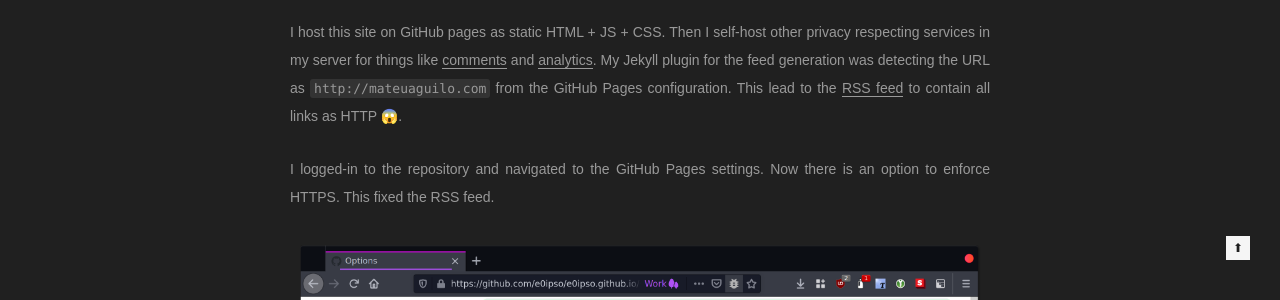
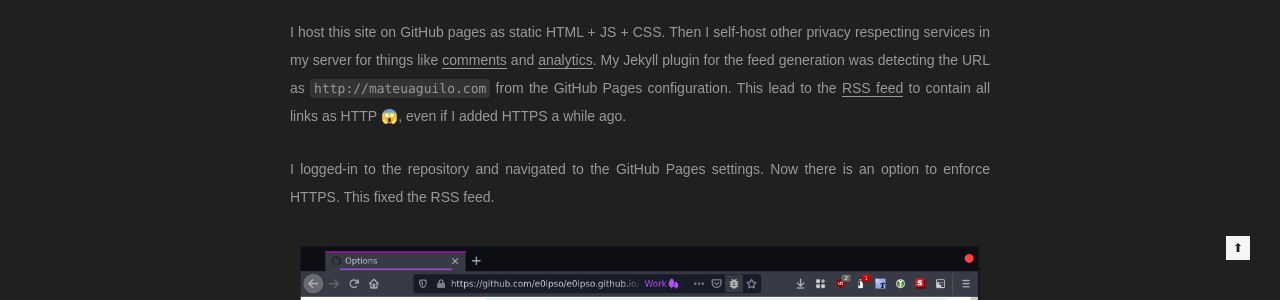
Before and after one commit to e0ipso/e0ipso.github.io, a Jekyll site: the page built from _posts/2020-11-30-enable-https-github-pages.md, in a window 1280 px wide. Shown: the part 740-1040 px from the top of the page. Built offline with Jekyll 4.4.1, drawn with Linux system fonts in a browser that asks for light colours; comment, search, counter and statistics services are not loaded.

Commit message:
fix: https was there

```diff
--- a/_posts/2020-11-30-enable-https-github-pages.md
+++ b/_posts/2020-11-30-enable-https-github-pages.md
@@ -16,7 +16,8 @@ I host this site on GitHub pages as static HTML + JS + CSS. Then I self-host oth
 respecting services in my server for things like [comments](https://commento.io) and
 [analytics](https://matomo.org/). My Jekyll plugin for the feed generation was detecting the URL as
 `http://mateuaguilo.com` from the GitHub Pages configuration. This lead to the
-[RSS feed](https://mateuaguilo.com/atom.xml) to contain all links as HTTP 😱.
+[RSS feed](https://mateuaguilo.com/atom.xml) to contain all links as HTTP 😱, even if I added HTTPS
+a while ago.
 
 I logged-in to the repository and navigated to the GitHub Pages settings. Now there is an option
 to enforce HTTPS. This fixed the RSS feed.
```
